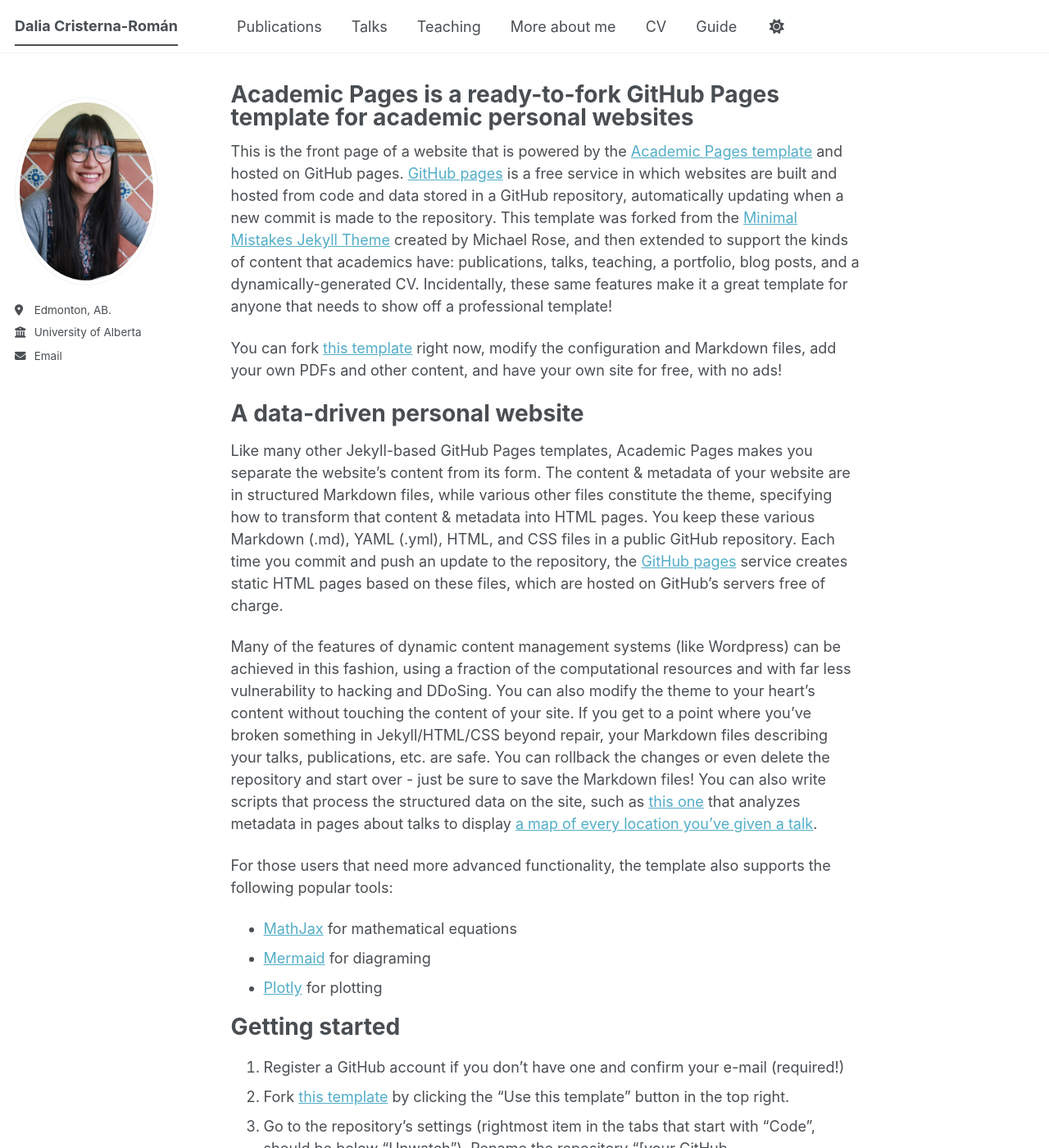
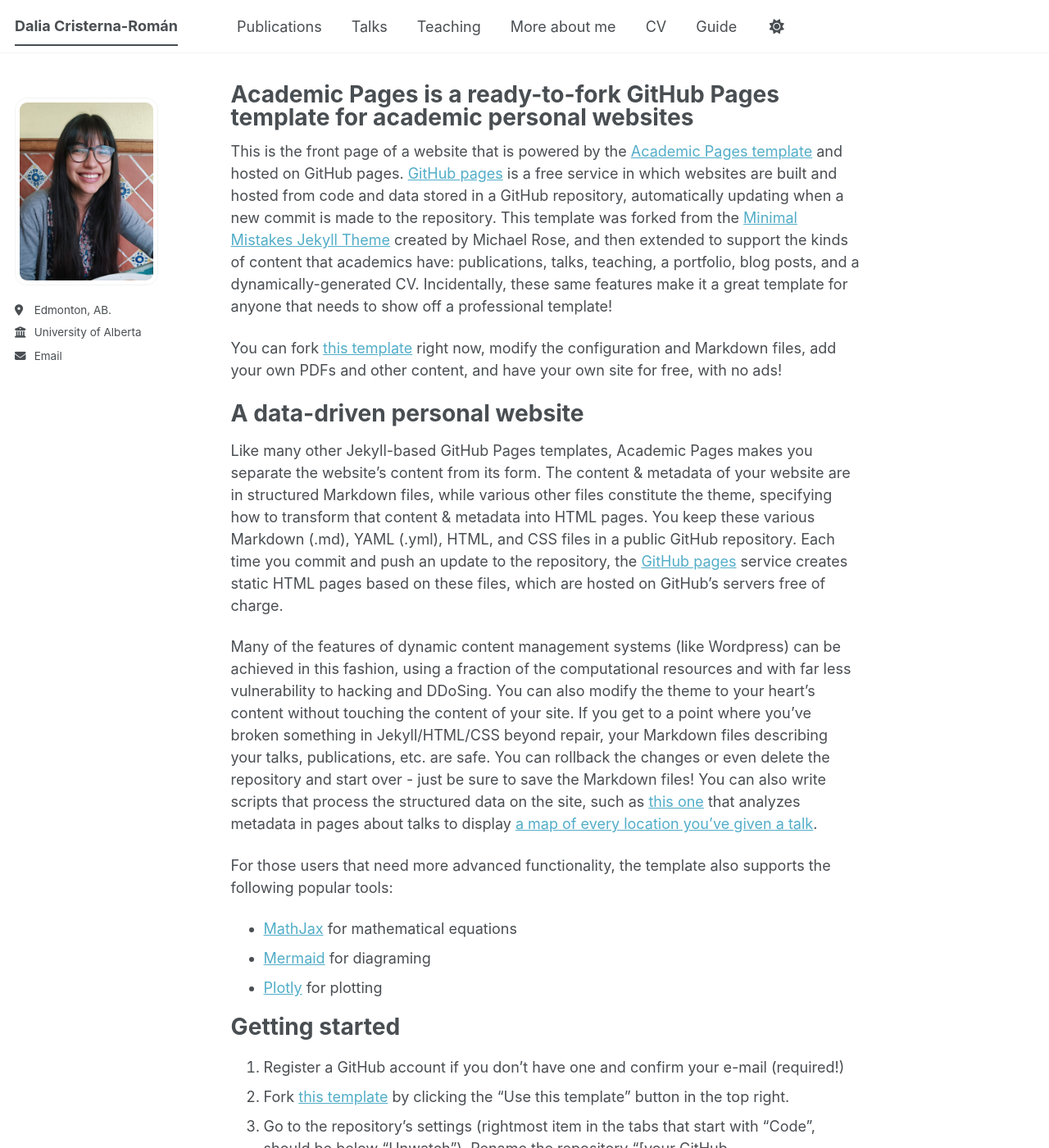
Before and after one commit to daliacristernaroman/dcr3.github.io, a Jekyll site: the page built from _pages/about.md, in a window 1280 px wide and 1400 px high. Shown: the whole window at 82% size. Built offline with Jekyll 4.4.1, drawn with Linux system fonts in a browser that asks for light colours; a script bundle is joined from its source files by our own code; library files that are not in the unit come from our copies.

Commit message:
Style author avatar images with border-radius
Add border-radius to author avatar images.

```diff
--- a/assets/css/main.scss
+++ b/assets/css/main.scss
@@ -41,3 +41,7 @@
     "vendor/font-awesome/solid",
     "vendor/font-awesome/brands"
 ;
+
+.author__avatar img {
+  border-radius: 15px;
+}
```
